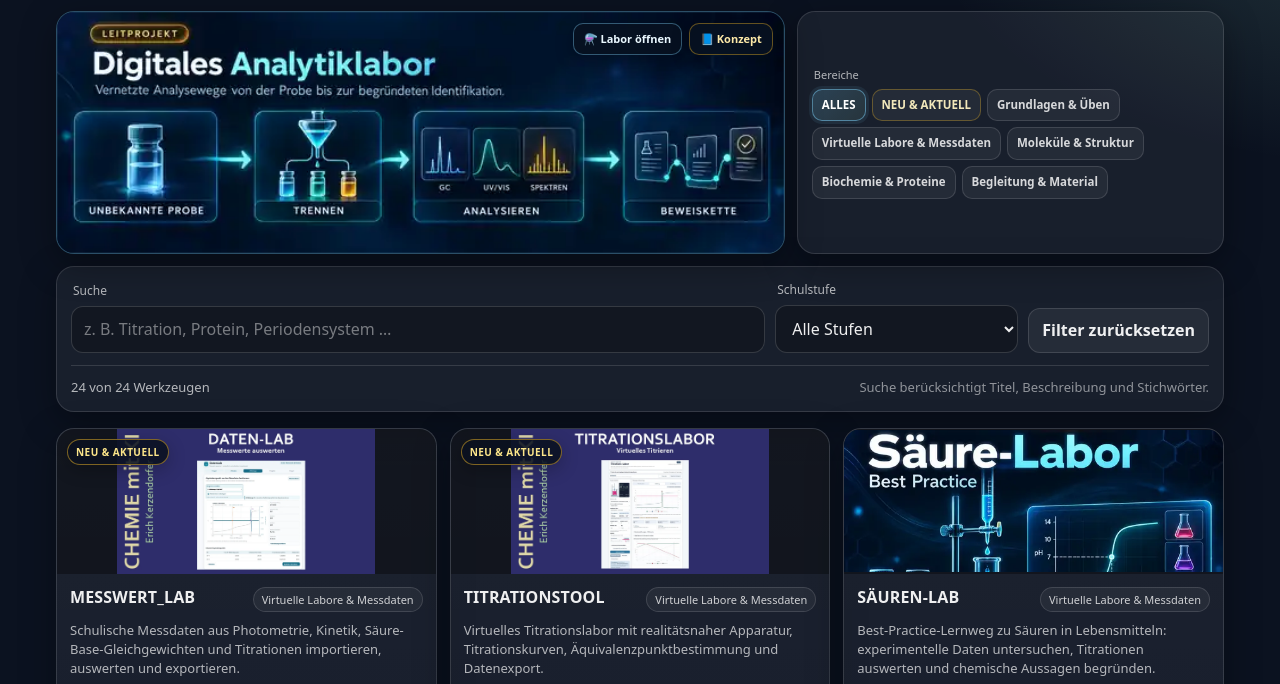
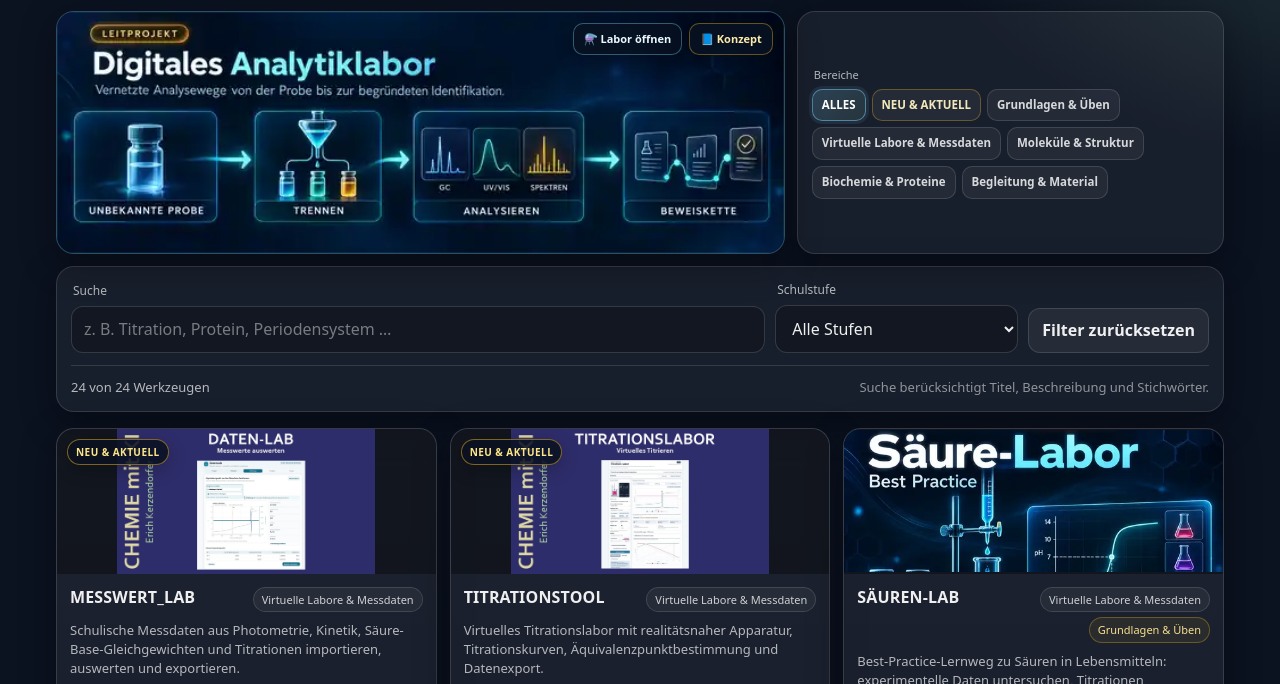
Before and after one commit to ekerzendorfer/CHEMIE_KI_LINKS, a plain HTML site: page index.html in a window 1280 px wide. Shown: the part 106-790 px from the top of the page. Drawn offline with Linux system fonts and the light colour scheme.

Commit message:
Linkhub v1.5.0: support dual-category best-practice cards

```diff
--- a/index.html
+++ b/index.html
@@ -154,7 +154,10 @@
     .card-body{padding:13px 13px 11px;display:flex;flex-direction:column;gap:9px;flex:1}
     .card-head{display:flex;align-items:flex-start;justify-content:space-between;gap:10px}
     .card h2{font-size:16px;line-height:1.25;letter-spacing:.01em;margin:0}
+    .card-badges{display:flex;flex-wrap:wrap;justify-content:flex-end;gap:5px;max-width:66%}
     .badge{font-size:11px;padding:4px 8px;color:rgba(255,255,255,.78);white-space:nowrap}
+    .badge.secondary-category{color:rgba(255,230,150,.96);border-color:rgba(251,191,36,.30);background:rgba(251,191,36,.07)}
+    @media(max-width:420px){.card-head{flex-direction:column}.card-badges{max-width:100%;justify-content:flex-start}}
     .desc{margin:0;color:var(--muted);font-size:13px}
     .labels{display:flex;flex-wrap:wrap;gap:6px;margin-top:auto;padding-top:4px}
     .level{font-size:11px;padding:4px 8px;color:rgba(167,243,208,.94);border-color:rgba(167,243,208,.24);background:rgba(167,243,208,.08)}
@@ -234,7 +237,7 @@
       <div>Erstellt von <strong>Mag. Erich Kerzendorfer</strong> mit Unterstützung von <strong>ChatGPT</strong></div>
       <div class="footer-right">
         <a class="footer-link" href="editor_tools.html" title="Werkzeugdaten bearbeiten">JSON-Editor</a>
-        <span>Version <span class="kbd">v1.4.0</span> · <span class="kbd">2026-10-13</span></span>
+        <span>Version <span class="kbd">v1.5.0</span> · <span class="kbd">2026-10-16</span></span>
       </div>
     </footer>
   </div>
@@ -341,7 +344,8 @@
   function filteredTools() {
     const filtered = TOOLS.filter((item) => {
       if (state.category === "featured" && item.featured !== true) return false;
-      if (state.category !== "all" && state.category !== "featured" && item.category !== state.category) return false;
+      const categoryMatches = item.category === state.category || (item.tags || []).includes(state.category);
+      if (state.category !== "all" && state.category !== "featured" && !categoryMatches) return false;
       if (!matchesLevel(item, state.level)) return false;
       return matchesQuery(item, state.q);
     });
@@ -369,7 +373,16 @@
     const description = escapeHtml(item.desc || "");
     const category = escapeHtml(item.category || "Tool");
     const level = escapeHtml((item.level || "").replace("SEK1/SEK2", "SEK I–II").replace("SEK1", "SEK I").replace("SEK2", "SEK II"));
-    const tags = (item.tags || []).slice(0, 2).map((tag) => `<span class="tag">${escapeHtml(tag)}</span>`).join("");
+    const knownCategories = ["Grundlagen & Üben","Virtuelle Labore & Messdaten","Moleküle & Struktur","Biochemie & Proteine","Begleitung & Material"];
+    const secondaryCategories = (item.tags || []).filter((tag) => knownCategories.includes(tag) && tag !== item.category);
+    const categoryBadges = [
+      `<span class="badge">${category}</span>`,
+      ...secondaryCategories.map((tag) => `<span class="badge secondary-category">${escapeHtml(tag)}</span>`)
+    ].join("");
+    const tags = (item.tags || [])
+      .filter((tag) => !knownCategories.includes(tag))
+      .slice(0, 2)
+      .map((tag) => `<span class="tag">${escapeHtml(tag)}</span>`).join("");
     const thumbnail = item.thumb
       ? `<img src="${escapeAttr(item.thumb)}" alt="Vorschaubild zu ${title}" loading="lazy" onerror="this.style.display='none';this.nextElementSibling.style.display='flex'">
          <div class="fallback" style="display:none"><span class="fallback-icon">⚗️</span><span class="fallback-title">${title}</span></div>`
@@ -385,7 +398,7 @@
       <div class="card-body">
         <div class="card-head">
           <h2>${title}</h2>
-          <span class="badge">${category}</span>
+          <div class="card-badges">${categoryBadges}</div>
         </div>
         <p class="desc">${description}</p>
         <div class="labels">
```
